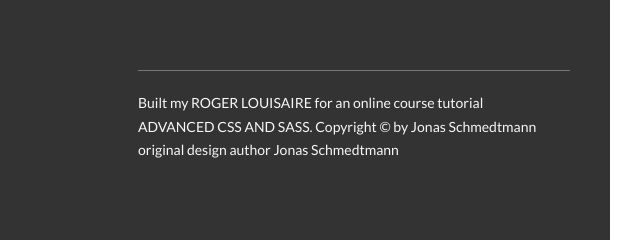
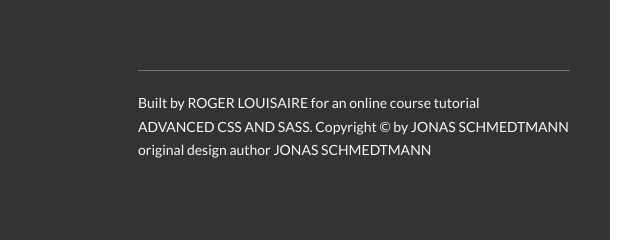
Before and after one commit to Rloui/Natours, a website: page index.html in a window 1280 px wide. Shown: the part 5547-5787 px from the top of the page, 640-1280 px from the left. Drawn offline with Linux system fonts and the light colour scheme.

Commit message:
Update index.html

```diff
--- a/index.html
+++ b/index.html
@@ -348,7 +348,7 @@
                 </div>
                 <div class="col-1-of-2">
                     <p class="footer__copyright">
-                        Built my <a href="#" class="footer__link">Roger Louisaire</a> for an online course tutorial <a href="#" class="footer__link">Advanced CSS and Sass</a>. Copyright &copy; by Jonas Schmedtmann original design author Jonas Schmedtmann
+                        Built by <a href="#" class="footer__link">Roger Louisaire</a> for an online course tutorial <a href="#" class="footer__link">Advanced CSS and Sass</a>. Copyright &copy; by <a href="#" class="footer__link">Jonas Schmedtmann</a> original design author <a href="#" class="footer__link">Jonas Schmedtmann</a>
                     </p>
                 </div>
             </div>
```
